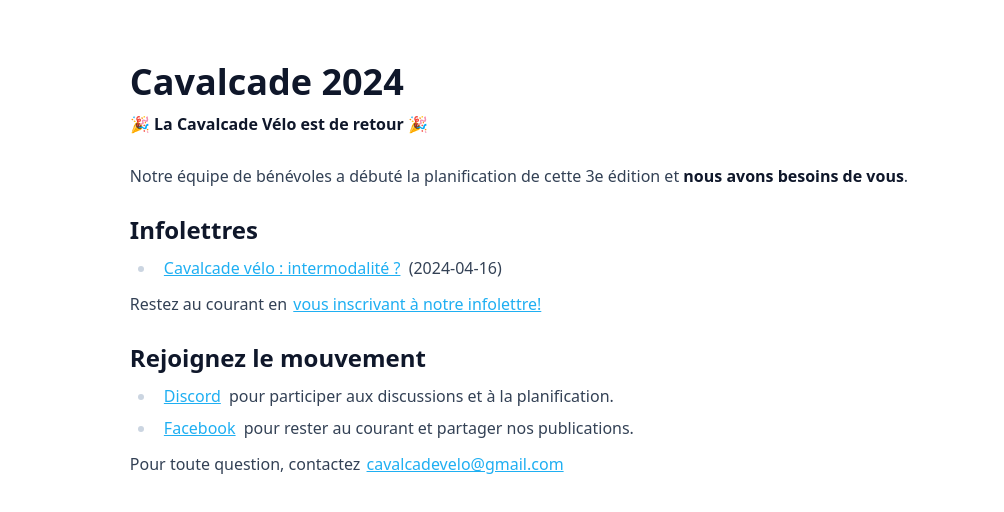
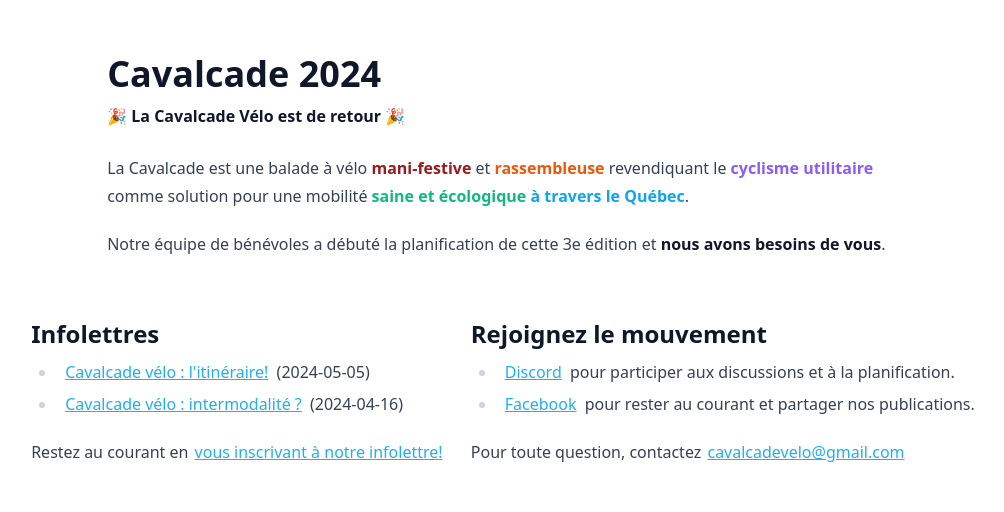
Before and after one commit to kfedorov/cavalcades, a SvelteKit app: page / in a window 1280 px wide. Shown: the part 130-642 px from the top of the page, without its empty margins (137-1141 px from the left). Built offline with nearby package versions, Linux system fonts and the light colour scheme.

Commit message:
Add mission and update newsletters

```diff
--- a/src/routes/+page.svelte
+++ b/src/routes/+page.svelte
@@ -3,38 +3,63 @@
 </script>
 
 <div id="top" class="background h-screen">
-	<div
-		class="container mx-auto flex flex-col md:flex-row items-center justify-center min-h-full p-8 gap-8 max-w-5xl"
-	>
+	<div class="container min-h-full p-8 max-w-5xl mx-auto flex flex-col justify-center gap-4">
+		<div class="flex flex-col md:flex-row items-center justify-center gap-8">
 			<div class=" text-slate-800 lg:max-w-md max-w-sm">
 				<div class="space-y-5 mx-auto text-center text-lg text-purple-600">
 					<enhanced:img alt="Cavalcade 2024" class="m-auto" src="$lib/assets/logo.png?w=896;448" />
 				</div>
 			</div>
-
 			<div class="prose prose-slate prose-li:my-1 prose-ul:my-2 prose-h2:mt-6 prose-headings:mb-2">
 				<h1>Cavalcade 2024</h1>
 				<div>
 					<p class="mt-0 mb-6">
 						<strong>🎉 La Cavalcade Vélo est de retour</strong> 🎉 <br />
 					</p>
-				Notre équipe de bénévoles a débuté la planification de cette 3e édition et <strong
-					>nous avons besoins de vous</strong
-				>.
+					<p>
+						La Cavalcade est une balade à vélo <span class="text-red-800 font-bold">
+							mani-festive
+						</span>
+						et <span class="text-orange-600 font-bold">rassembleuse</span>
+						revendiquant le <span class="text-violet-500 font-bold"> cyclisme utilitaire </span>
+						comme solution pour une mobilité
+						<span class="text-emerald-500 font-bold"> saine et écologique </span>
+						<span class="text-sky-500 font-bold">à travers le Québec</span>.
+					</p>
+					<p>
+						Notre équipe de bénévoles a débuté la planification de cette 3e édition et
+						<strong> nous avons besoins de vous</strong>.
+					</p>
+				</div>
+			</div>
+		</div>
 
+		<div
+			class="prose prose-slate prose-li:my-1 prose-ul:my-2 prose-h2:mt-6 prose-headings:mb-2 flex flex-col md:flex-row gap-4 min-w-full justify-evenly"
+		>
+			<div>
 				<h2>Infolettres</h2>
 
 				<ul>
+					<li>
+						<Link href="https://mailchi.mp/10c959863f25/20240509_cavalcadevelo">
+							Cavalcade vélo : l'itinéraire!</Link
+						> (2024-05-05)
+					</li>
 					<li>
 						<Link href="https://mailchi.mp/31251b10ca27/20240423_cavalcadevelo">
 							Cavalcade vélo : intermodalité ?</Link
 						> (2024-04-16)
 					</li>
 				</ul>
+
+				<p>
 					Restez au courant en <Link href="http://eepurl.com/ix4Izc">
 						vous inscrivant à notre infolettre!</Link
 					>
-
+				</p>
+			</div>
+			<div>
 				<h2>Rejoignez le mouvement</h2>
 				<ul>
 					<li>
@@ -47,8 +72,10 @@
 					</li>
 				</ul>
 
+				<p>
 					Pour toute question, contactez
 					<Link href="mailto:cavalcadevelo@gmail.com">cavalcadevelo@gmail.com</Link>
+				</p>
 			</div>
 		</div>
 	</div>
```
Lines whose indentation alone changed are shown as unchanged.
